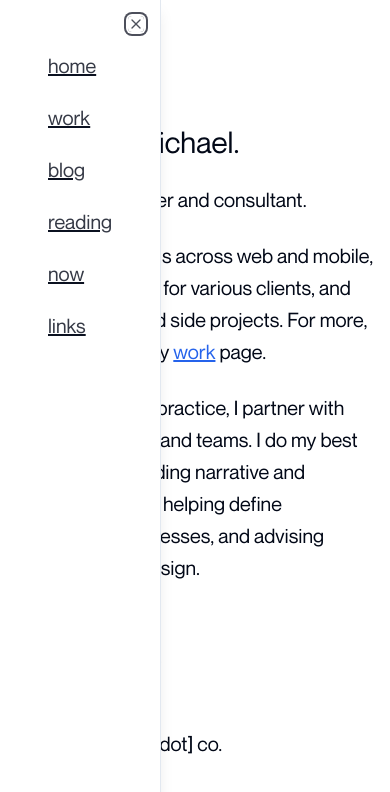
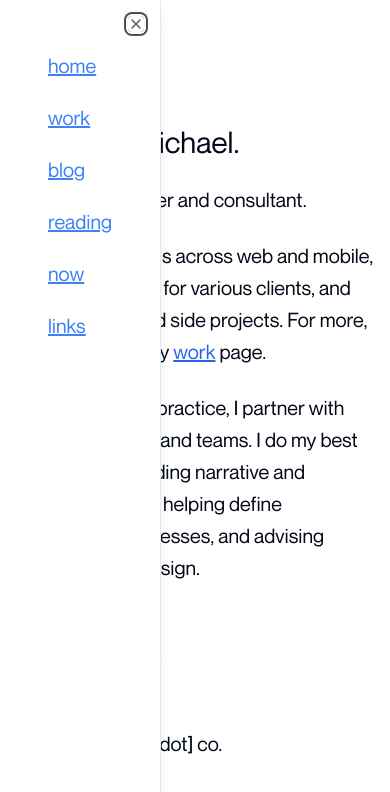
Before and after one commit to bolander72/boland.co, a Next.js app: page / in a window 390 px wide. Both pictures are taken after a click on the button "Toggle Menu". Shown: the top 792 px of the page. Built offline with nearby package versions, Linux system fonts and the light colour scheme.

Commit message:
Update styles

```diff
--- a/components/nav.tsx
+++ b/components/nav.tsx
@@ -83,7 +83,7 @@ export function Nav() {
         </SheetTrigger>
         <SheetContent side='left' className='w-auto px-12 py-9'>
           <ScrollArea className='my-4 h-[calc(100vh-8rem)]'>
-            <div className='flex flex-col space-y-6 text-xl text-blue-500 text-foreground/80 underline'>
+            <div className='flex flex-col space-y-6 text-xl text-blue-500 underline'>
               <MobileLink href='/' onOpenChange={setOpen}>
                 home
               </MobileLink>
```
